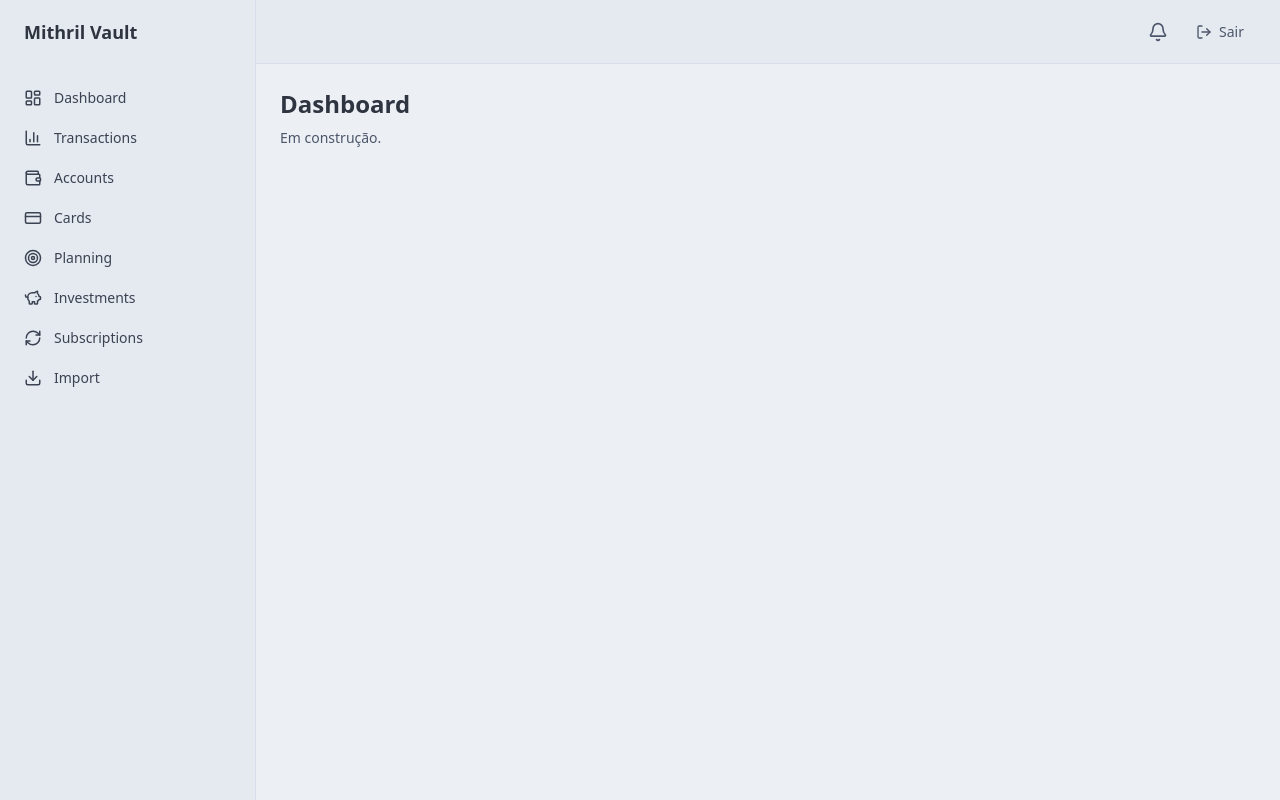
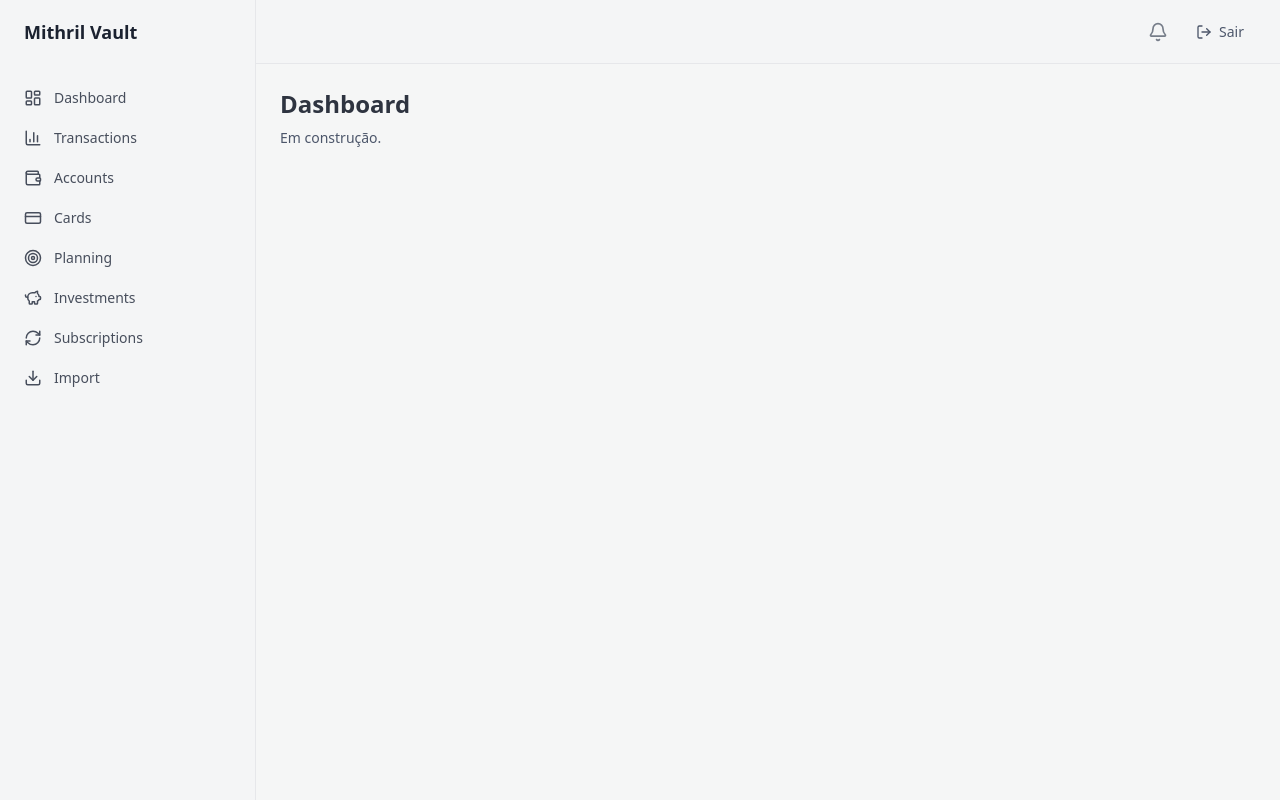
Before and after one commit to Lucas-CSilva/mithril-vault, a Next.js app in the folder web/: page /dashboard in a window 1280 px wide. Built offline with nearby package versions, Linux system fonts and the light colour scheme; no server answers.

Commit message:
refactor(design): tokenize app-shell layout — replace Nord hex with Mithril tokens

```diff
--- a/web/src/app/(app)/layout.tsx
+++ b/web/src/app/(app)/layout.tsx
@@ -27,10 +27,10 @@ const navItems = [
 
 export default function AppLayout({ children }: { children: React.ReactNode }) {
   return (
-    <div className="flex h-screen bg-[#ECEFF4]">
-      <aside className="flex w-64 flex-col border-r border-[#D8DEE9] bg-[#E5E9F0]">
+    <div className="bg-background flex h-screen">
+      <aside className="border-border bg-secondary flex w-64 flex-col border-r">
         <div className="flex h-16 items-center px-6">
-          <span className="text-lg font-semibold text-[#2E3440]">
+          <span className="text-foreground text-lg font-semibold">
             Mithril Vault
           </span>
         </div>
@@ -39,7 +39,7 @@ export default function AppLayout({ children }: { children: React.ReactNode }) {
             <Link
               key={href}
               href={href}
-              className="flex items-center gap-3 rounded-lg px-3 py-2 text-sm text-[#3B4252] transition-colors hover:bg-[#D8DEE9] hover:text-[#2E3440]"
+              className="text-foreground-2 hover:bg-input hover:text-foreground flex items-center gap-3 rounded-lg px-3 py-2 text-sm transition-colors"
             >
               <Icon size={18} />
               {label}
@@ -48,10 +48,10 @@ export default function AppLayout({ children }: { children: React.ReactNode }) {
         </nav>
       </aside>
       <div className="flex flex-1 flex-col overflow-hidden">
-        <header className="flex h-16 items-center justify-end gap-2 border-b border-[#D8DEE9] bg-[#E5E9F0] px-6">
+        <header className="border-border bg-secondary flex h-16 items-center justify-end gap-2 border-b px-6">
           <button
             aria-label="Notificações"
-            className="rounded-full p-2 text-[#4C566A] transition-colors hover:bg-[#D8DEE9]"
+            className="text-muted-foreground hover:bg-input rounded-full p-2 transition-colors"
           >
             <Bell size={20} />
           </button>
```
